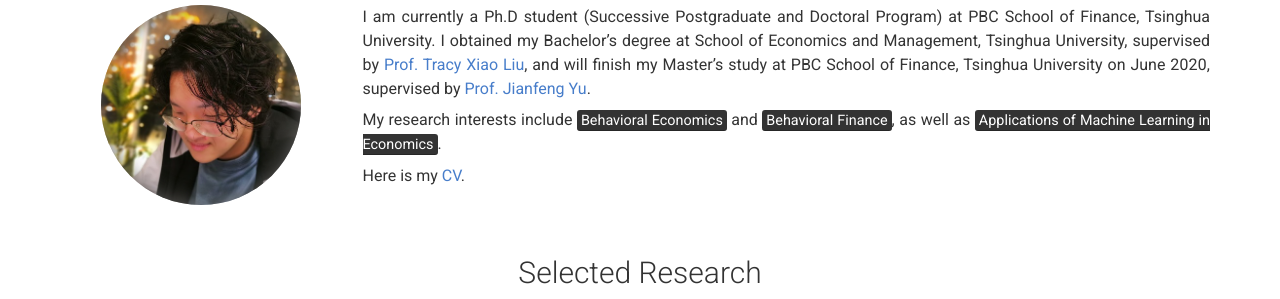
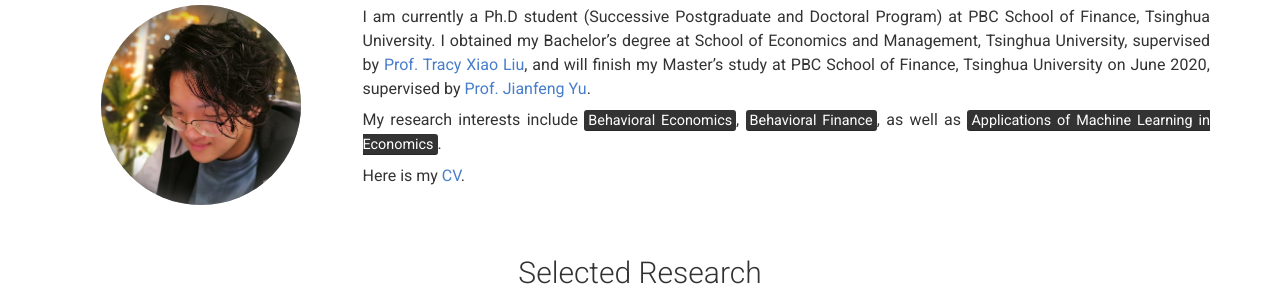
Before and after one commit to shuhuaizhang/shuhuaizhang.github.io, a Jekyll site: the page built from index.md, in a window 1280 px wide. Shown: the part 274-573 px from the top of the page. Built offline with Jekyll 4.4.1, drawn with Linux system fonts in a browser that asks for light colours; nearby versions of some CDN libraries.

Commit message:
Update _config.yml

```diff
--- a/_config.yml
+++ b/_config.yml
@@ -48,7 +48,7 @@ about_content: | # this will include new lines to allow paragraphs
   I obtained my Bachelor's degree at School of Economics and Management, Tsinghua University, supervised by [Prof. Tracy Xiao Liu](https://tracyxliu.com/),
   and will finish my Master's study at PBC School of Finance, Tsinghua University on June 2020, supervised by [Prof. Jianfeng Yu](https://sites.google.com/site/yujianfengaca/).
 
-  My research interests include <mark>Behavioral Economics</mark> and <mark>Behavioral Finance</mark>, as well as <mark>Applications of Machine Learning in Economics</mark>.
+  My research interests include <mark>Behavioral Economics</mark>, <mark>Behavioral Finance</mark>, as well as <mark>Applications of Machine Learning in Economics</mark>.
 
   Here is my [CV](https://drive.google.com/file/d/1xsw1nfyQzpToSQbySktxu2YPEyzoFstQ/view?usp=sharing).
 
```
